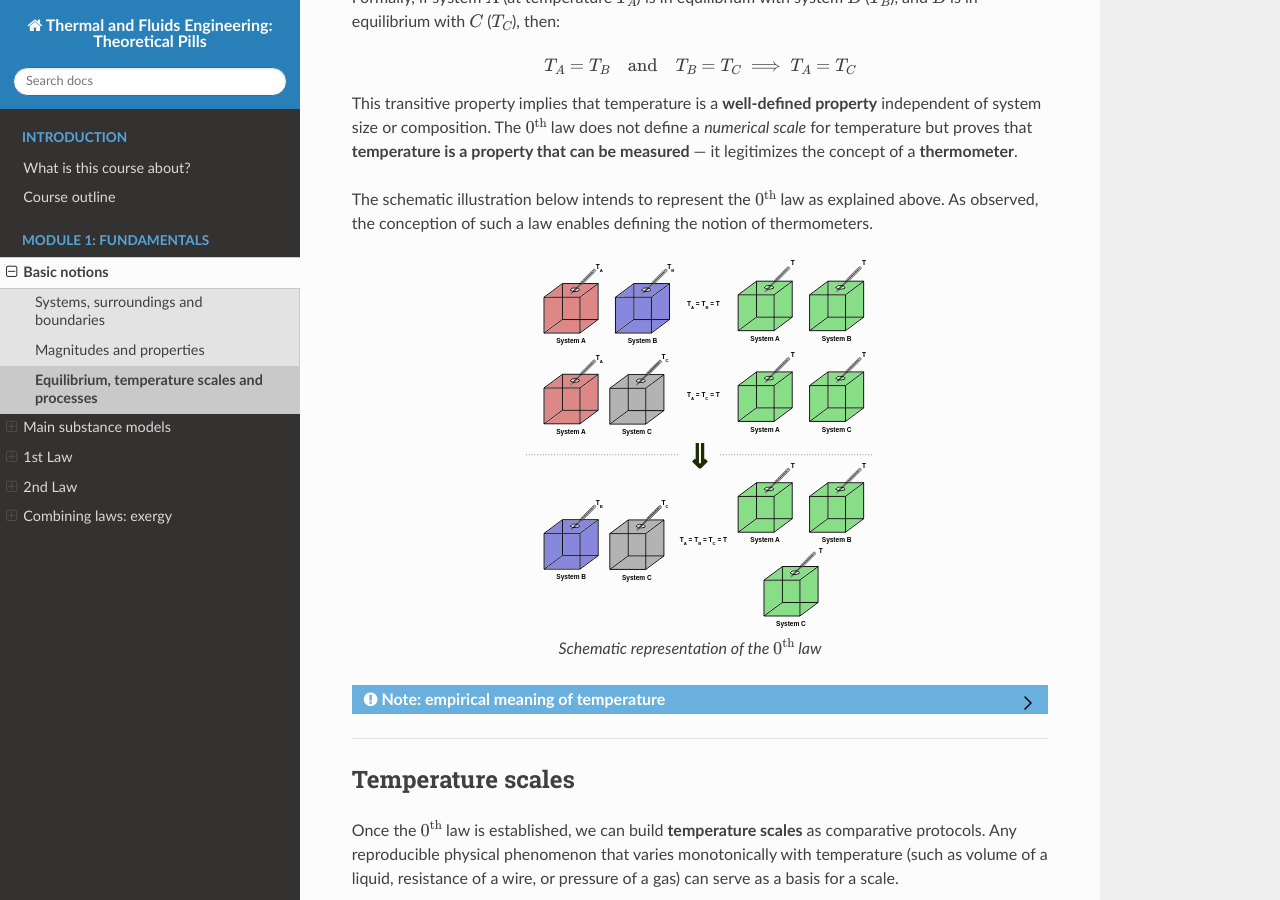
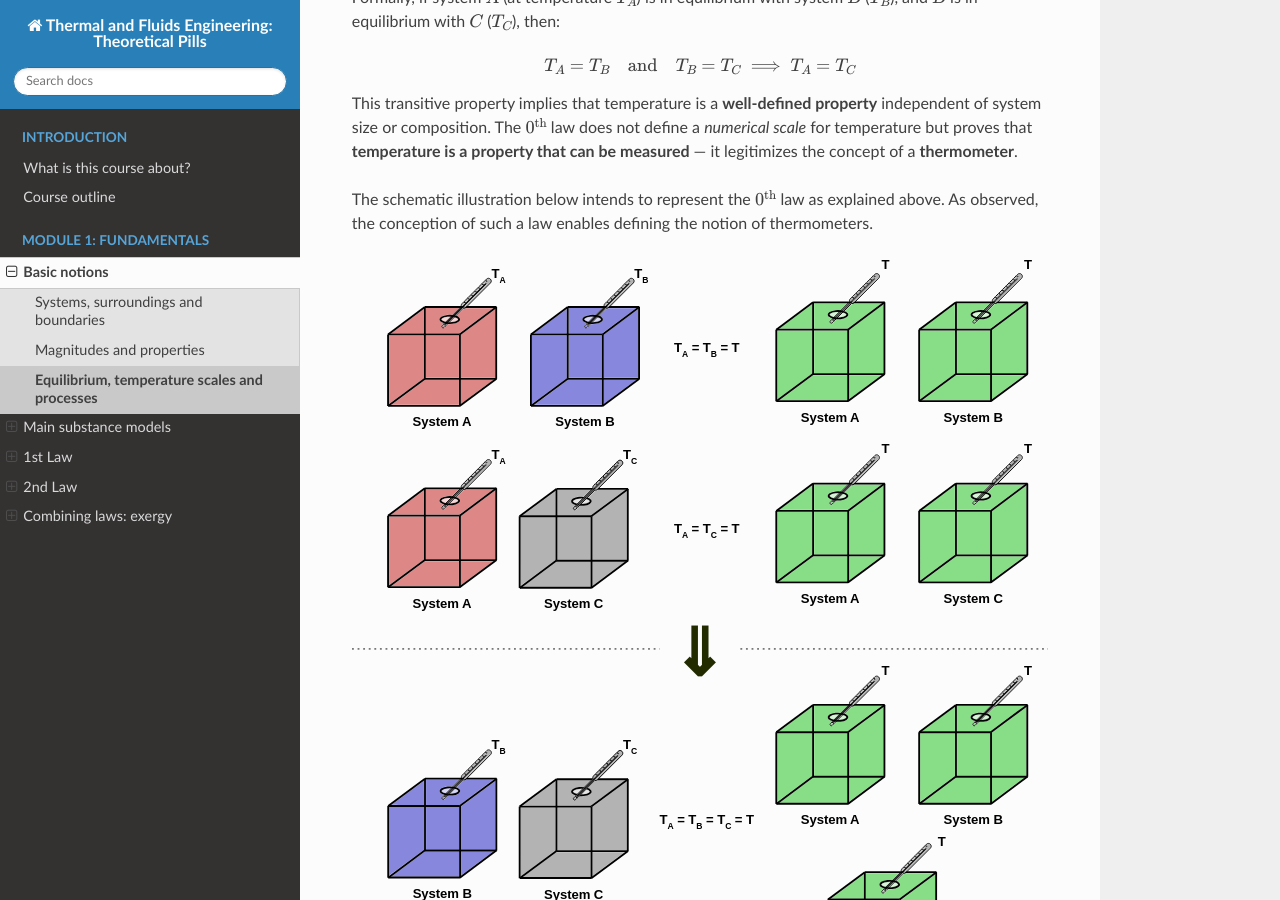
Before and after one commit to azarketa/Thermodynamics-theoretical-pills, a Sphinx documentation site: the page built from source/03_Equilibrium_temperature_processes.md, in a window 1280 px wide and 900 px high, scrolled down 1309 px. Built offline with Sphinx 7.4.7 and the Read the Docs theme 3.1.0, drawn with Linux system fonts in a browser that asks for light colours.

Commit message:
Files updated

```diff
--- a/source/03_Equilibrium_temperature_processes.md
+++ b/source/03_Equilibrium_temperature_processes.md
@@ -59,7 +59,7 @@ The schematic illustration below intends to represent the $0^{\text{th}}$ law as
 
 :::{figure} 1_fundamentals_figs/schematic_zeroth_law.svg
 :name: zeroth_law
-:width: 50%
+:width: %
 :align: center
 
 Schematic representation of the $0^{\text{th}}$ law
```
